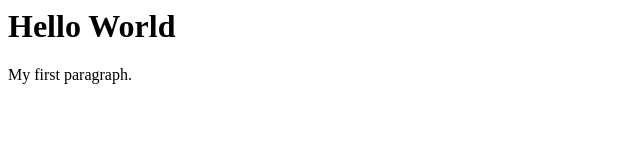
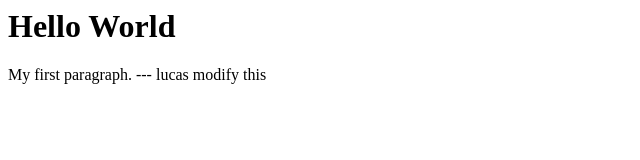
Before and after one commit to liuk9662/mysite, a plain HTML site: page index.html in a window 1280 px wide. Shown: the whole page, without its empty margins (0-640 px from the left). Drawn offline with Linux system fonts and the light colour scheme.

Commit message:
It is a test

```diff
--- a/index.html
+++ b/index.html
@@ -1,6 +1,6 @@
 <html>
 <body>
 <h1>Hello World</h1>
-<p>My first paragraph.</p>
+<p>My first paragraph.  --- lucas modify this</p>
 </body>
 </html>
```
